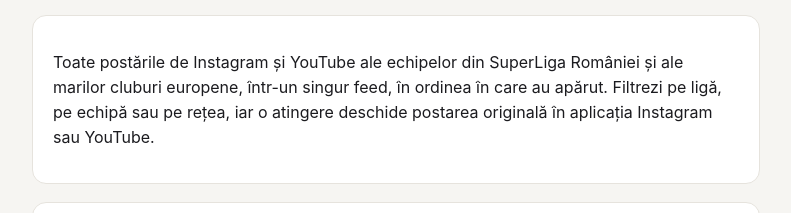
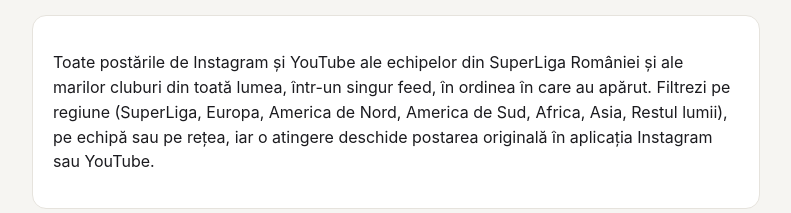
Before and after one commit to puiutpavel-dot/draghicioiu-site, a plain HTML site: page aplicatii/fotbal-feed/index.html in a window 1280 px wide. Shown: the part 152-365 px from the top of the page, without its empty margins (244-1035 px from the left). Drawn offline with Linux system fonts and the light colour scheme.

Commit message:
Fotbal Feed: pagina menționează regiunile noi
Co-Authored-By: Claude Opus 5.5 <noreply@anthropic.com>
Claude-Session: https://claude.ai/code/session_01WgGyS4N6yPLosbPNfPk25z

```diff
--- a/aplicatii/fotbal-feed/index.html
+++ b/aplicatii/fotbal-feed/index.html
@@ -4,7 +4,7 @@
 <meta charset="utf-8">
 <meta name="viewport" content="width=device-width, initial-scale=1">
 <title>Fotbal Feed | Aplicație iOS</title>
-<meta name="description" content="Fotbal Feed: postările de Instagram și YouTube ale echipelor din SuperLiga și ale marilor cluburi europene, într-un singur feed pe iPhone.">
+<meta name="description" content="Fotbal Feed: postările de Instagram și YouTube a 73 de echipe de fotbal din SuperLiga și din toată lumea, într-un singur feed pe iPhone.">
 <link rel="canonical" href="https://draghicioiu.ro/aplicatii/fotbal-feed/">
 <style>
 :root{--bg:#f6f5f2;--card:#fff;--ink:#1b1b1f;--muted:#6b6b74;--line:#e6e3dd;--acc:#0071e3}
@@ -22,7 +22,7 @@ h1{font-size:clamp(26px,4vw,36px);margin:0 0 6px;letter-spacing:-.02em}h2{font-s
 <a class="back" href="/">← draghicioiu.ro</a>
 <div class="app"><img src="icon.png" alt=""><div><h1>Fotbal Feed</h1><div class="muted">Aplicație iOS · Daniel Drăghicioiu</div></div></div>
 <div class="card">
-<p>Toate postările de Instagram și YouTube ale echipelor din SuperLiga României și ale marilor cluburi europene, într-un singur feed, în ordinea în care au apărut. Filtrezi pe ligă, pe echipă sau pe rețea, iar o atingere deschide postarea originală în aplicația Instagram sau YouTube.</p>
+<p>Toate postările de Instagram și YouTube ale echipelor din SuperLiga României și ale marilor cluburi din toată lumea, într-un singur feed, în ordinea în care au apărut. Filtrezi pe regiune (SuperLiga, Europa, America de Nord, America de Sud, Africa, Asia, Restul lumii), pe echipă sau pe rețea, iar o atingere deschide postarea originală în aplicația Instagram sau YouTube.</p>
 </div>
 <div class="card" style="display:flex;gap:10px;overflow-x:auto">
 <img src="capturi/1-feed.png" alt="Feed-ul cu toate echipele" style="width:200px;border-radius:14px">
```
